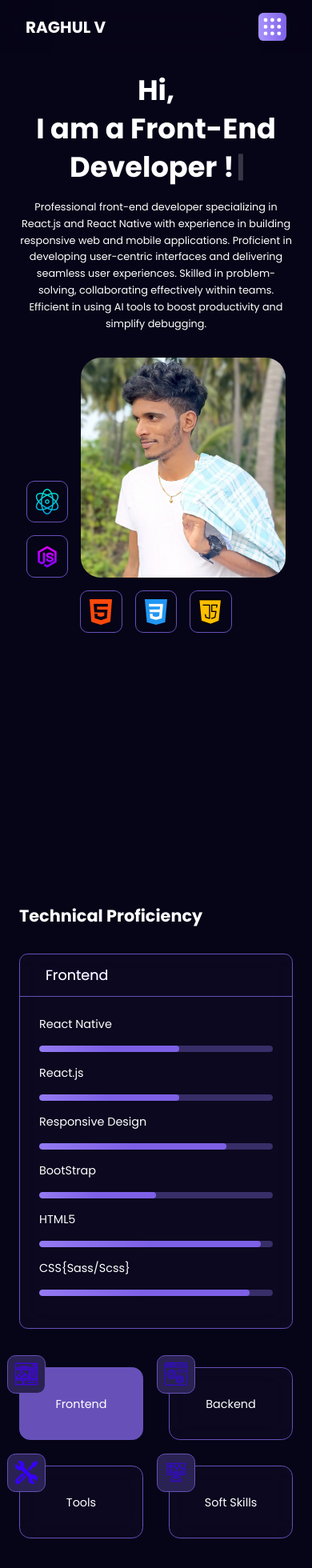
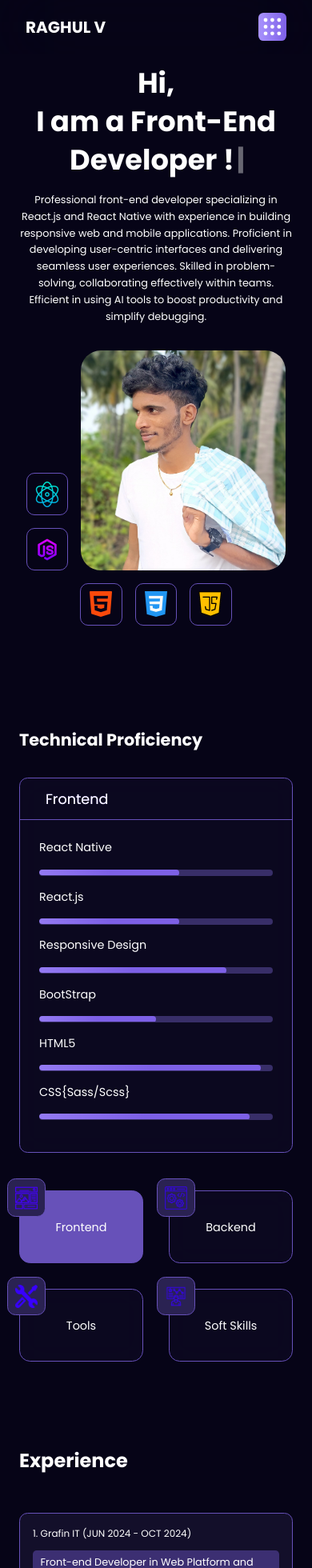
Before and after one commit to Raghul7S/PortfolioApp, a React (Create React App) app: page / in a window 390 px wide. Shown: the top 1960 px of the page at 80% size. Built offline with nearby package versions, Linux system fonts and the light colour scheme.

Commit message:
responsive changes

```diff
--- a/src/components/Experience/Experience.css
+++ b/src/components/Experience/Experience.css
@@ -70,12 +70,6 @@
     }
 }
 
-@media (max-width: 320px){
-    .right-arrow{
-        left: 14rem;
-    }
-}
-
 @media (max-width: 310px){
     .right-arrow{
         right: -5.5rem;
--- a/src/components/Hero/Hero.css
+++ b/src/components/Hero/Hero.css
@@ -1,8 +1,6 @@
 .hero-container {
   display: flex;
   align-items: center;
-  height: 100vh;
-  margin-bottom: -100px;
 }
 
 .hero-content {
@@ -33,7 +31,7 @@
   flex-direction: column;
   align-items: center;
   gap: 32px;
-  margin-top: 80px;
+  margin-top: 100px;
 }
 
 .hero-img > div {
@@ -102,7 +100,7 @@
 
 @media (max-width: 768px) {
   .hero-container {
-    padding-top: 50px;
+    /* padding-top: 50px; */
     flex-direction: column;
   }
 
@@ -111,7 +109,7 @@
   }
 
   .hero-container h2 {
-    margin-top: 48px;
+    margin-top: 60px;
   }
 
   .hero-content h2,
@@ -124,7 +122,7 @@
   .hero-container::before {
     content: "";
     width: 288px;
-    height: 288px;
+    /* height: 288px; */
   }
 
   .hero-container::after {
--- a/src/components/MobileNav/Mobilenav.jsx
+++ b/src/components/MobileNav/Mobilenav.jsx
@@ -15,7 +15,7 @@ export const Mobilenav = ({ isOpen, toggleMenu }) => {
         onClick={toggleMenu}
       >
         <div className="mobile-menu-container">
-          <h1 className="logo" style={{ color: "white" }}>
+          <h1 className="logo">
             RAGHUL V
           </h1>
 
--- a/src/components/Skills/Skills.css
+++ b/src/components/Skills/Skills.css
@@ -55,21 +55,3 @@
     height: 18rem;
   }
 }
-
-@media (max-width: 600px) {
-  .skills-container {
-    margin-top: 200px;
-  }
-}
-
-@media (max-width: 768px) {
-  .skills-container {
-    margin-top: 320px;
-  }
-}
-
-@media (max-width: 390px) {
-  .skills-container {
-    margin-top: 290px;
-  }
-}
```
